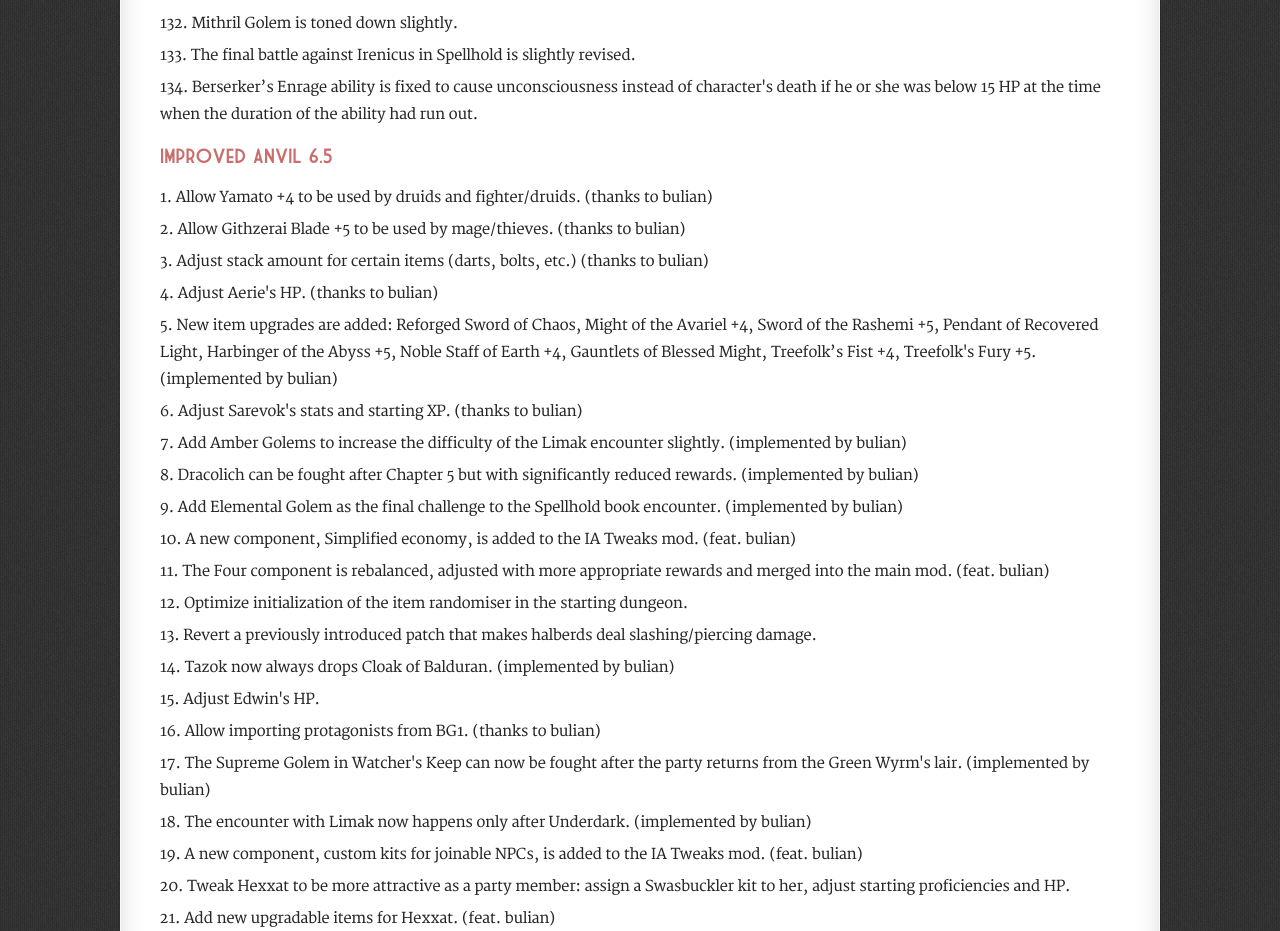
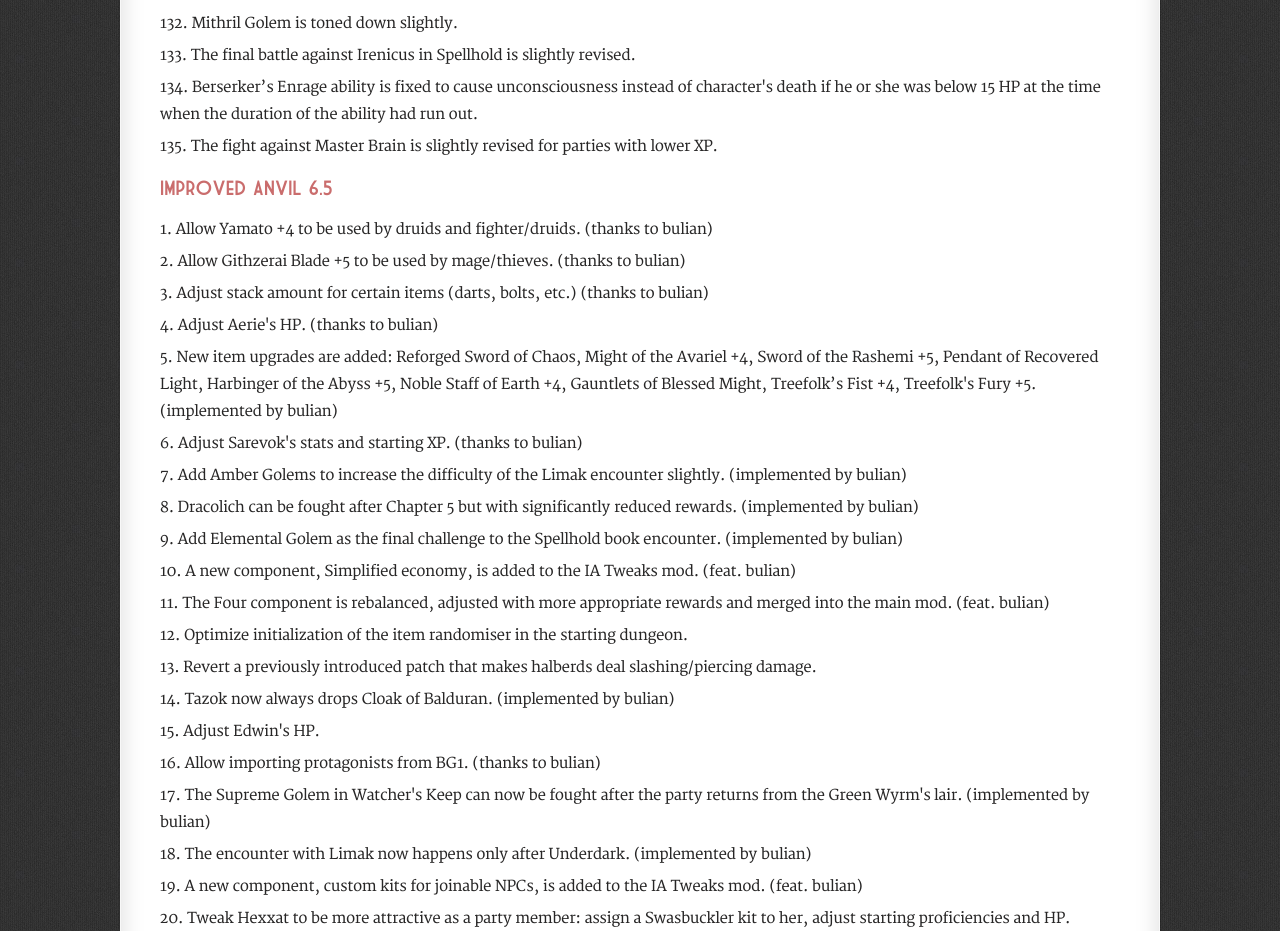
Before and after one commit to critto-bg/ImprovedAnvil, a plain HTML site: page ImprovedAnvil/readme/fixes.html in a window 1280 px wide. Shown: the part 4921-5852 px from the top of the page. Drawn offline with Linux system fonts and the light colour scheme; a script that the page names is missing.

Commit message:
tone down Master Brain for lower level parties

```diff
--- a/ImprovedAnvil/readme/fixes.html
+++ b/ImprovedAnvil/readme/fixes.html
@@ -349,6 +349,8 @@
 
             <li>Berserker’s Enrage ability is fixed to cause unconsciousness instead of character's death if he or she was below 15 HP at the time when the duration of the ability had run out.</li>
 
+            <li>The fight against Master Brain is slightly revised for parties with lower XP.</li>
+
             </ol>
 
             <h4>Improved Anvil 6.5</h4>
```
Also changed, not shown: 1 other file.
